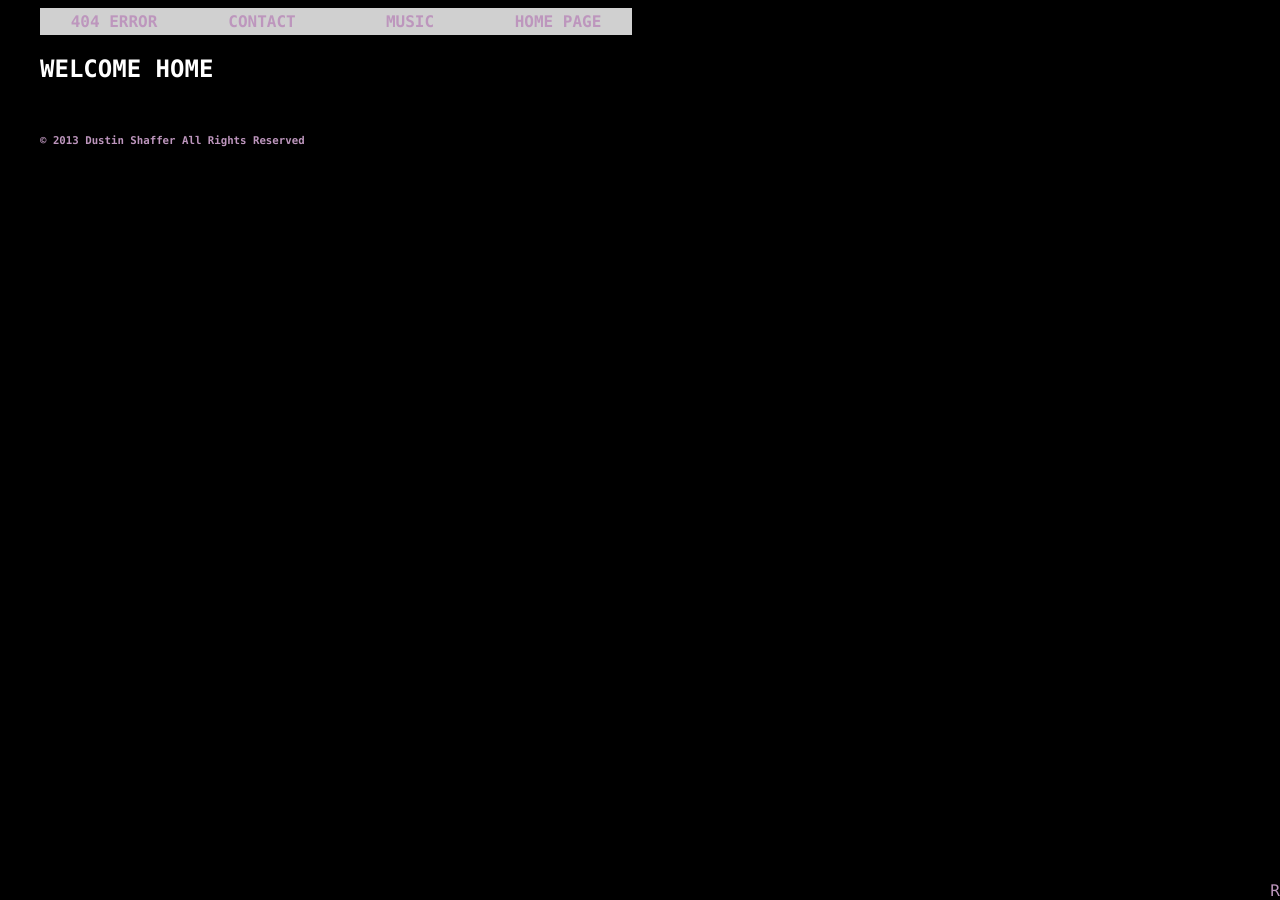
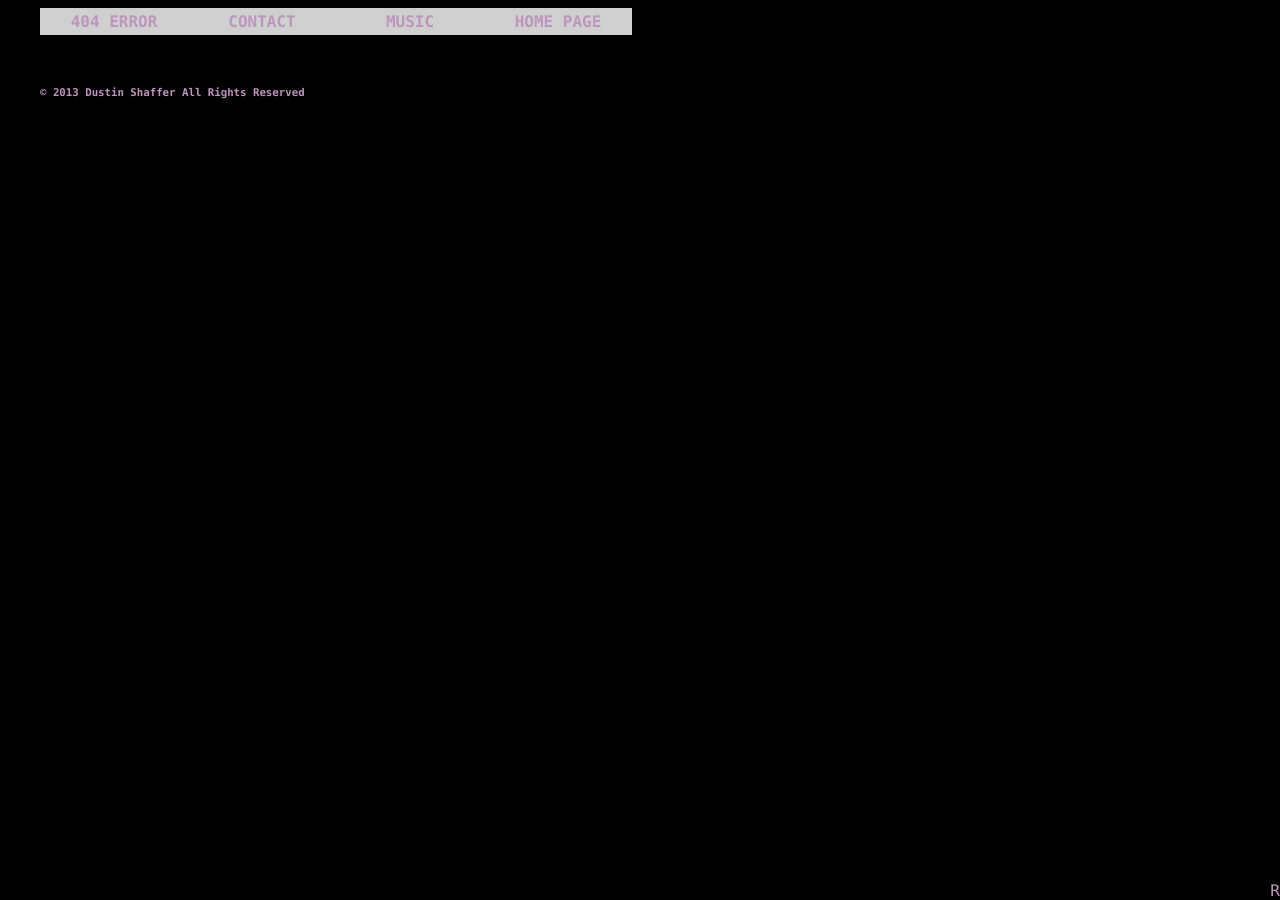
Before and after one commit to misterdustinface/misterdustinface.github.io, a Jekyll site: the page built from index.html, in a window 1280 px wide. Built offline with Jekyll 4.4.1, drawn with Linux system fonts in a browser that asks for light colours; comment, search, counter and statistics services are not loaded.

Commit message:
Update index.html

```diff
--- a/index.html
+++ b/index.html
@@ -1,6 +1,4 @@
 ---
-layout: home
+layout: default
 title: Home Page
 ---
-
-<h2>WELCOME HOME</h2>
```
